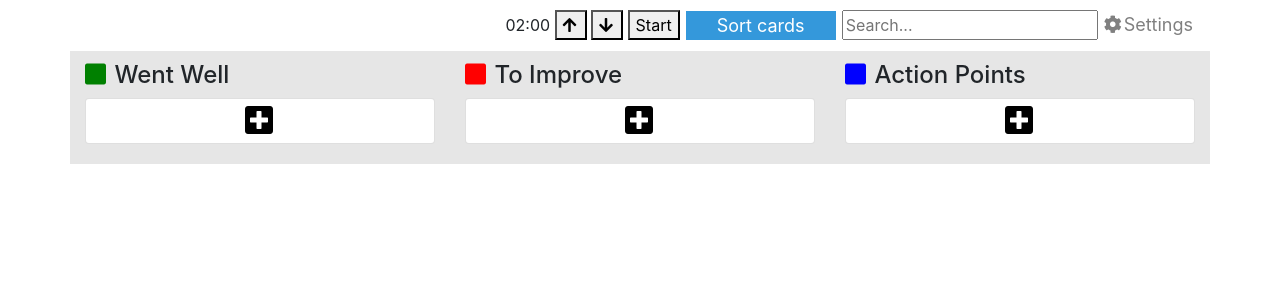
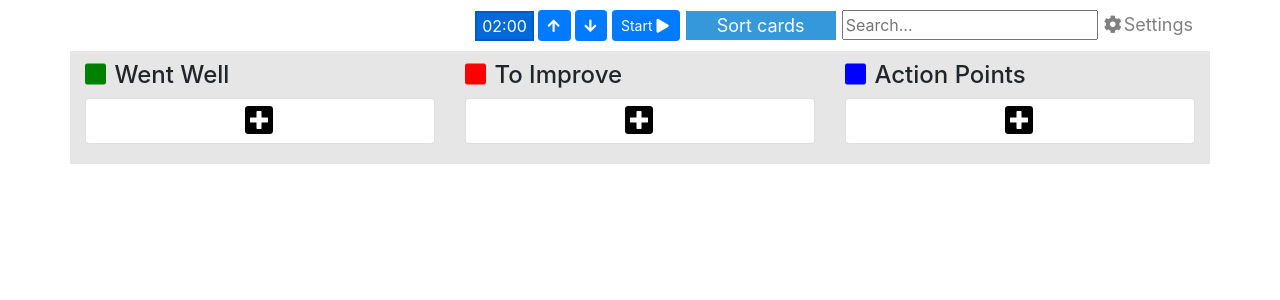
Before and after one commit to wojtekd9393/DjangoProjects, a Django app: page /home/1 in a window 1280 px wide. Shown: the part 45-345 px from the top of the page. Run offline with Django 3.2, Linux system fonts and the light colour scheme; a user stored in the database is signed in; data comes from the database, SQL or seed files in the repository; both versions use the stored data as it was after the commit; some libraries are stand-ins or nearby versions.

Commit message:
Improved timer: code cleanup + styling

```diff
--- a/static/css/my_css.css
+++ b/static/css/my_css.css
@@ -760,3 +760,11 @@ div[draggable="true"]:hover {
     /* TODO: change bootstrap border style of card - increase border width */
     border: 1px dotted black;
 }
+
+.timer-span {
+    border: 2px solid rgb(0, 90, 204);
+    background-color: rgb(0, 105, 217);
+    color: white;
+    padding: 3px 5px;
+    vertical-align: middle;
+}
--- a/templates/home.html
+++ b/templates/home.html
@@ -40,10 +40,10 @@
             </div>
         </div>
         <div class="timer">
-            <span>02:00</span>
-            <button id="timer-up"><i class="fas fa-arrow-up"></i></button>
-            <button id="timer-down"><i class="fas fa-arrow-down"></i></button>
-            <button id="start-timer">Start</button>
+            <span class="timer-span">02:00</span>
+            <button id="timer-up" class="btn btn-primary btn-sm"><i class="fas fa-arrow-up"></i></button>
+            <button id="timer-down" class="btn btn-primary btn-sm"><i class="fas fa-arrow-down"></i></button>
+            <button id="start-timer" class="btn btn-primary btn-sm">Start <i class="fas fa-play"></i></button>
         </div>
     </div>
 
```
Also changed, not shown: static/js/timer_handler.js (+30 -28 lines), db.sqlite3.
